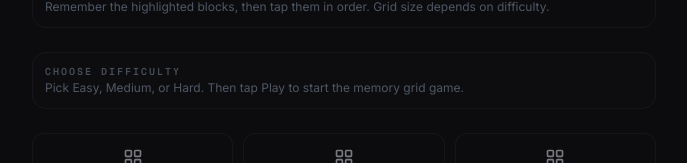
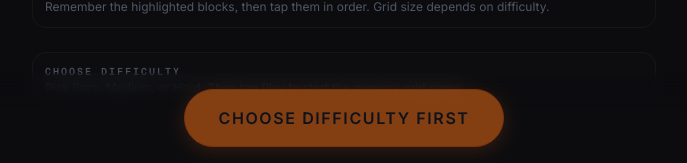
Before and after one commit to mohdadnaanazam/mathy, a Next.js app: page / in a window 1280 px wide. Shown: the part 637-800 px from the top of the page, without its empty margins (296-983 px from the left). Built offline with nearby package versions, Linux system fonts and the light colour scheme; no server answers.

Commit message:
Fix issues

```diff
--- a/app/page.tsx
+++ b/app/page.tsx
@@ -609,15 +609,10 @@ export default function LandingPage() {
         </div>
       </section>
 
-      {/* Single Play button – starts the currently selected game; disabled when 15 plays used this hour or session expired */}
-      <section className="border-b border-[var(--border-subtle)] bg-[var(--bg-surface)] py-6">
-        <div className="mx-auto w-full max-w-2xl px-4 sm:px-6 flex flex-col items-center gap-3">
-          {isRefreshing && !isSessionExpired && (
-            <p className="text-xs text-slate-400 text-center">
-              Game cache expired. Tap Reload below to load new games and continue.
-            </p>
-          )}
+      {/* Session expiry banner — stays inline in content flow */}
       {isSessionExpired && (
+        <section className="border-b border-[var(--border-subtle)] bg-[var(--bg-surface)] py-4">
+          <div className="mx-auto w-full max-w-2xl px-4 sm:px-6">
             <div className="w-full rounded-xl border border-amber-500/30 bg-amber-500/5 px-4 py-3 text-center space-y-2">
               <p className="text-xs text-amber-400">
                 You've been away for over an hour. Reset your progress to continue playing.
@@ -649,18 +644,49 @@ export default function LandingPage() {
                 {isExpiryResetting ? 'Resetting…' : 'Reset Progress'}
               </button>
             </div>
+          </div>
+        </section>
       )}
-          <div className="text-[10px] sm:text-xs font-mono uppercase tracking-[0.12em] text-slate-400" />
+
+      {/* Floating sticky Play button */}
+      <div
+        className="fixed bottom-0 left-0 right-0 z-50 pointer-events-none"
+        style={{ paddingBottom: 'env(safe-area-inset-bottom, 0px)' }}
+      >
+        <div
+          className="pointer-events-auto w-full"
+          style={{
+            background: 'linear-gradient(to top, var(--bg-surface) 60%, transparent)',
+            backdropFilter: 'blur(12px)',
+            WebkitBackdropFilter: 'blur(12px)',
+          }}
+        >
+          <div className="mx-auto w-full max-w-2xl px-4 sm:px-6 flex flex-col items-center gap-2 py-3 sm:py-4">
+            {isRefreshing && !isSessionExpired && (
+              <button
+                type="button"
+                onClick={handleReloadNewGames}
+                disabled={isReloadingGames}
+                className="inline-flex items-center justify-center gap-2 rounded-full px-5 py-2.5 text-xs font-semibold uppercase tracking-[0.1em] transition-all disabled:opacity-60"
+                style={{
+                  backgroundColor: 'var(--accent-orange)',
+                  color: '#111827',
+                  border: '1px solid var(--accent-orange-hover)',
+                }}
+              >
+                {isReloadingGames ? '…' : 'Reload'}
+              </button>
+            )}
             <button
               type="button"
               onClick={handlePlay}
               disabled={playDisabled}
-            className="inline-flex items-center justify-center rounded-full px-10 py-3.5 sm:px-12 sm:py-4 text-sm sm:text-base font-semibold uppercase tracking-[0.1em] transition-all duration-200 hover:scale-[1.02] active:scale-[0.98] disabled:opacity-50 disabled:pointer-events-none shrink-0"
+              className="w-full max-w-xs inline-flex items-center justify-center rounded-full px-10 py-3.5 sm:px-12 sm:py-4 text-sm sm:text-base font-semibold uppercase tracking-[0.1em] transition-all duration-200 hover:scale-[1.02] active:scale-[0.98] disabled:opacity-50 disabled:pointer-events-none shrink-0"
               style={{
                 backgroundColor: isLocked ? 'var(--border-subtle)' : 'var(--accent-orange)',
                 color: isLocked ? '#64748b' : '#111827',
                 border: `1px solid ${isLocked ? 'var(--border-subtle)' : 'var(--accent-orange-hover)'}`,
-              boxShadow: isLocked ? 'none' : '0 4px 16px rgba(249,115,22,0.25)',
+                boxShadow: isLocked ? 'none' : '0 4px 20px rgba(249,115,22,0.35)',
                 whiteSpace: 'nowrap',
               }}
             >
@@ -684,31 +710,8 @@ export default function LandingPage() {
                 ' →'}
             </button>
           </div>
-      </section>
-
-      {/* Reload when game cache expired (but session NOT expired — session expiry is handled above) */}
-      {isRefreshing && !isSessionExpired && (
-        <section
-          className="border-t border-[var(--border-subtle)] bg-[var(--bg-surface)]"
-          style={{ paddingBottom: 'env(safe-area-inset-bottom, 0px)' }}
-        >
-          <div className="mx-auto flex w-full max-w-2xl flex-col sm:flex-row items-center justify-center gap-3 px-4 py-4 sm:px-6 sm:py-5">
-            <button
-              type="button"
-              onClick={handleReloadNewGames}
-              disabled={isReloadingGames}
-              className="inline-flex items-center justify-center gap-2 rounded-full px-5 py-2.5 text-xs font-semibold uppercase tracking-[0.1em] transition-all disabled:opacity-60"
-              style={{
-                backgroundColor: 'var(--accent-orange)',
-                color: '#111827',
-                border: '1px solid var(--accent-orange-hover)',
-              }}
-            >
-              {isReloadingGames ? '…' : 'Reload'}
-            </button>
         </div>
-        </section>
-      )}
+      </div>
     </main>
   )
 }
```
Lines whose indentation alone changed are shown as unchanged.
